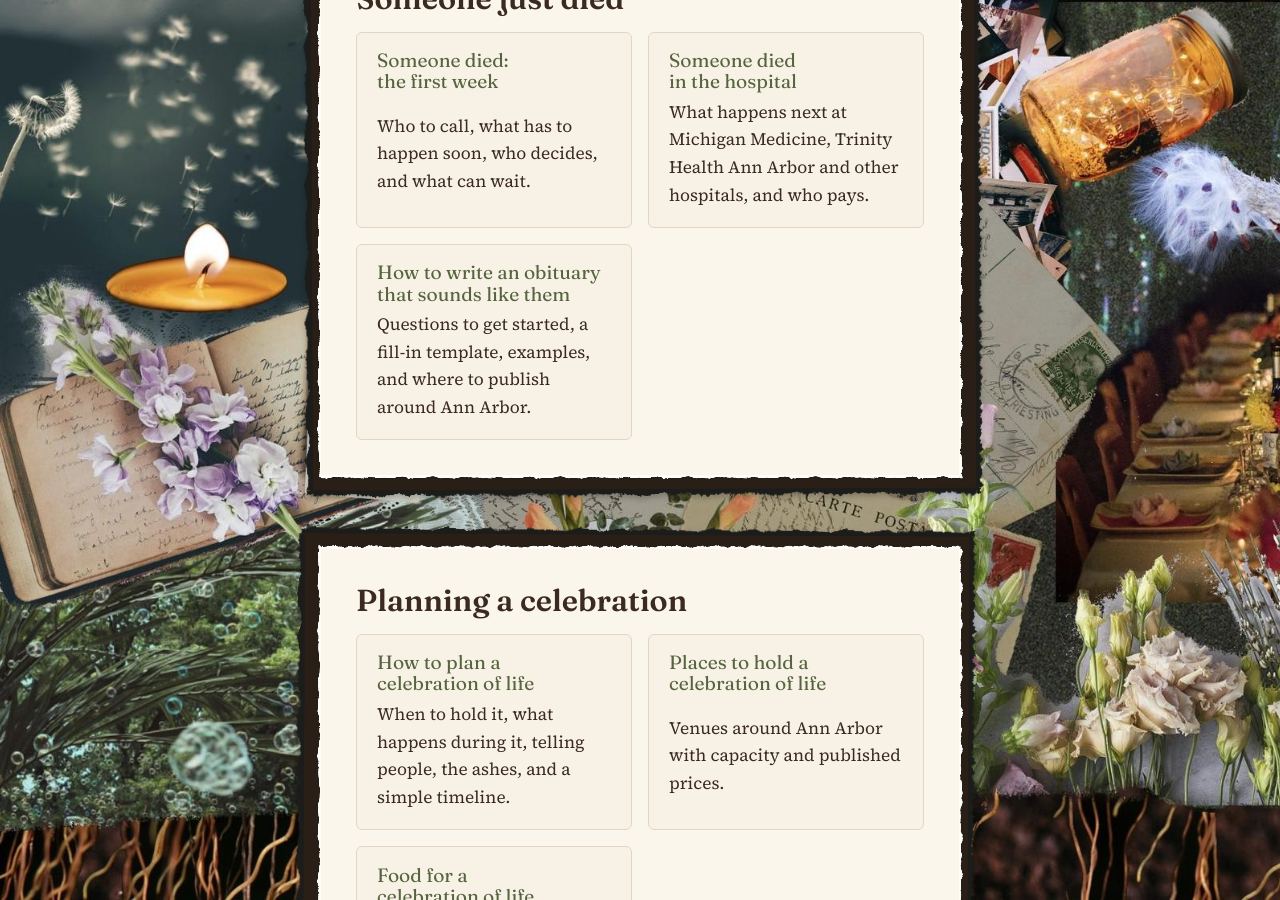
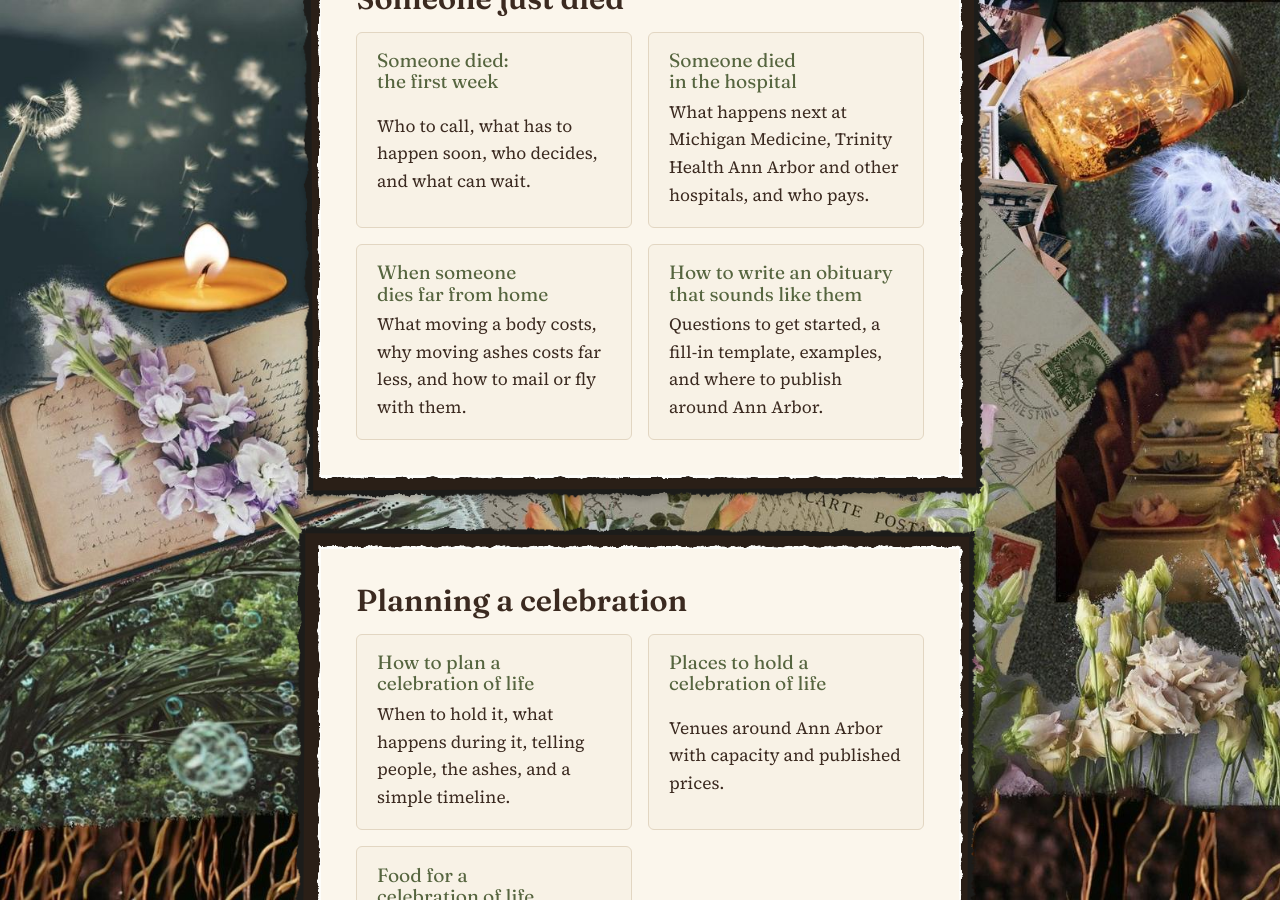
Before and after one commit to katekelley/graveandseed, a Jekyll site: the page built from resources/index.html, in a window 1280 px wide and 900 px high, scrolled down 494 px. Built offline with Jekyll 4.4.1, drawn with Linux system fonts in a browser that asks for light colours; some of the changed text lies outside the part shown.

Commit message:
Move 'dies far from home' to Someone just died
Co-Authored-By: Claude Opus 5.5 <noreply@anthropic.com>
Claude-Session: https://claude.ai/code/session_011MgnuCerWfLmUUDEPoAm9b

```diff
--- a/_data/resources.yml
+++ b/_data/resources.yml
@@ -5,6 +5,10 @@
 - title: 'Someone died in the hospital'
   blurb: What happens next at Michigan Medicine, Trinity Health Ann Arbor and other hospitals, and who pays.
   url: /resources/died-in-hospital/
+  group: Someone just died
+- title: When someone dies far from home
+  blurb: What moving a body costs, why moving ashes costs far less, and how to mail or fly with them.
+  url: /resources/died-away-from-home/
   group: Someone just died
 - title: How to write an obituary that sounds like them
   blurb: Questions to get started, a fill-in template, examples, and where to publish around Ann Arbor.
@@ -50,10 +54,6 @@
   blurb: Costco caskets, local makers, body donation, veterans and state burial help.
   url: /resources/caskets/
   group: Costs and planning ahead
-- title: When someone dies far from home
-  blurb: What moving a body costs, why moving ashes costs far less, and how to mail or fly with them.
-  url: /resources/died-away-from-home/
-  group: Costs and planning ahead
 - title: Prepaying for a funeral or cemetery plot
   blurb: What you can get back if you cancel, why plots and engraved markers aren't refundable, and what to ask before you sign.
   url: /resources/prepaid-funeral-and-cemetery-contracts/
```
